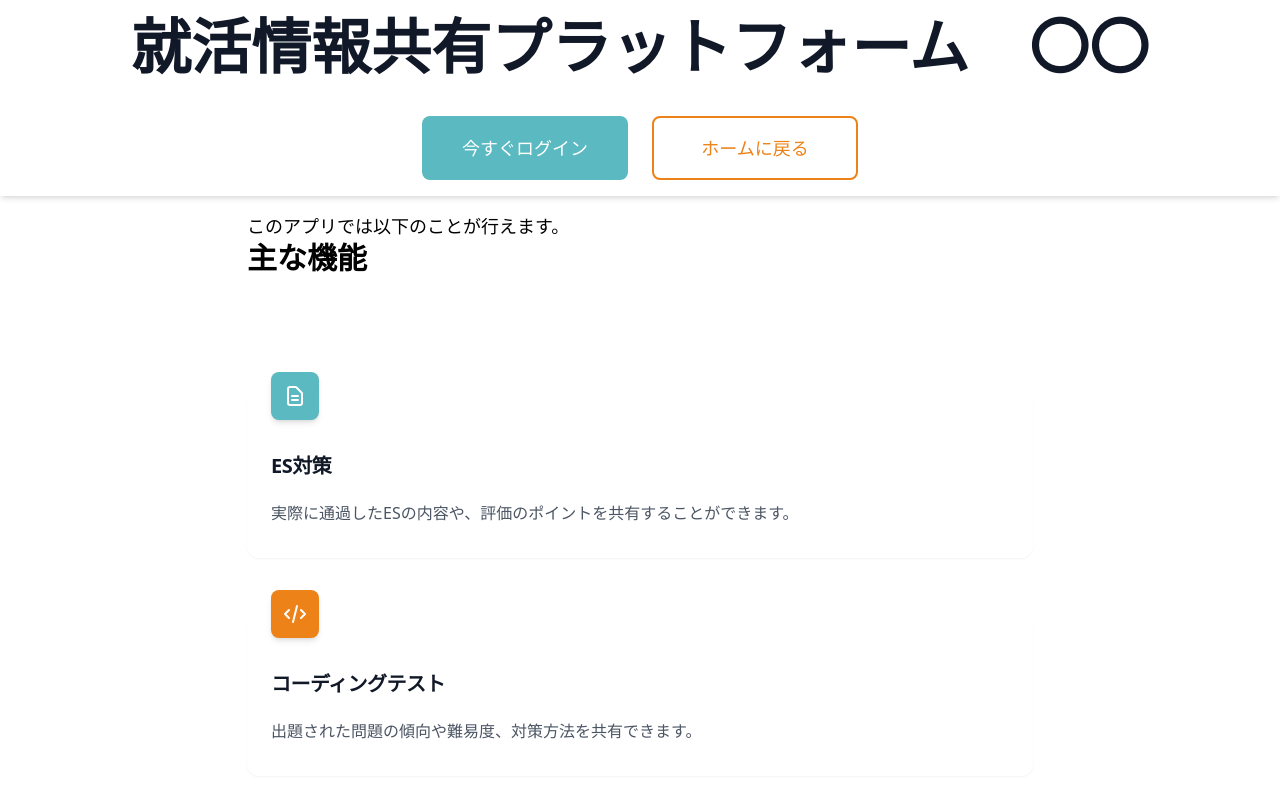
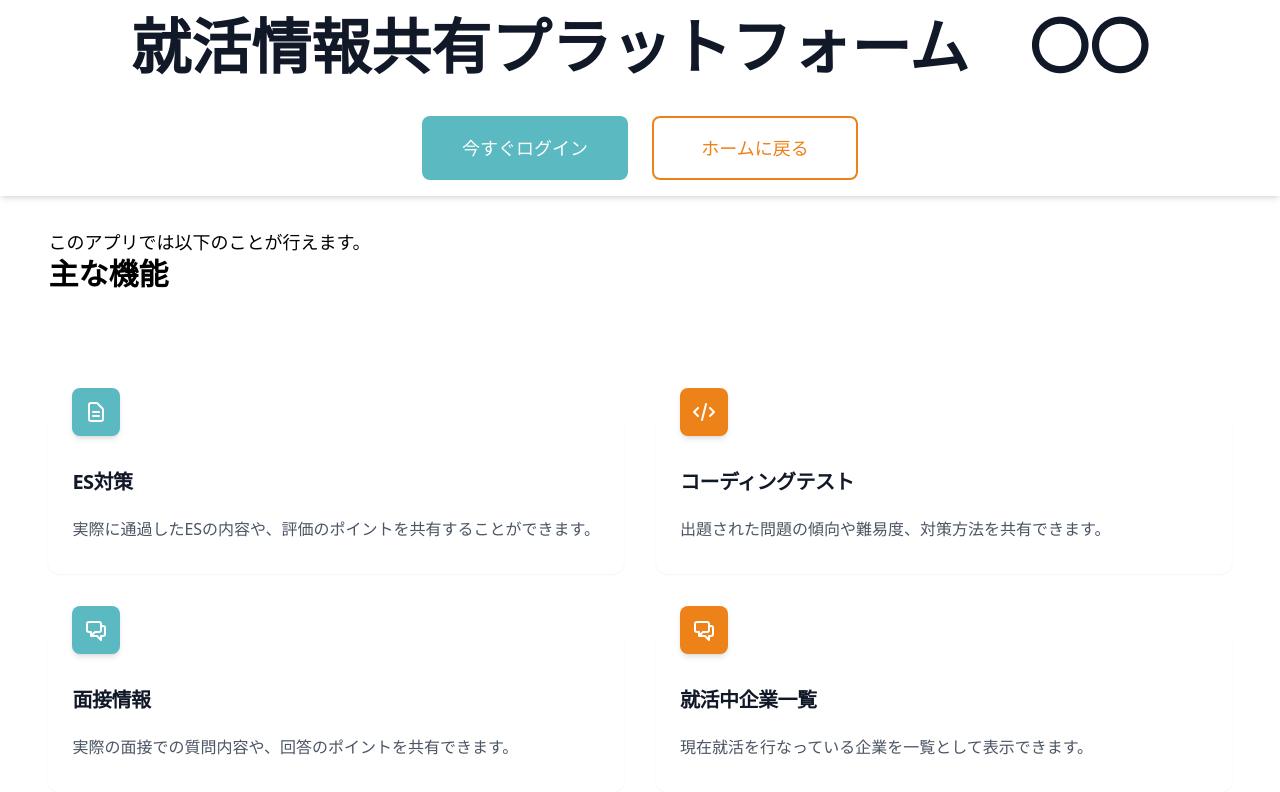
Before and after one commit to FrohleinYoshie/KPU_Syuukatu, a Next.js app in the folder syukatu/: page /about in a window 1280 px wide. Shown: the top 792 px of the page. Built offline with nearby package versions, Linux system fonts and the light colour scheme.

Commit message:
固定と初期位置の被りを解消＋固定している箇所を貫通する問題を修正1

```diff
--- a/syukatu/app/about/page.tsx
+++ b/syukatu/app/about/page.tsx
@@ -4,9 +4,9 @@ import Link from 'next/link';
 export default function AboutPage() {
   return (
     <div className="min-h-screen flex flex-col items-center justify-center">
-
+      <header className="fixed top-0 left-0 w-full bg-white shadow-md z-50 pointer-events-auto">
       <h1 className="fixed top-0 left-0 w-full text-center text-4xl
-      font-extrabold text-gray-900 sm:text-5xl md:text-6xl bg-white shadow-md py-4 z-100">
+      font-extrabold text-gray-900 sm:text-5xl md:text-6xl bg-white shadow-md py-4 z-50">
           就活情報共有プラットフォーム　〇〇
           <div className="mt-8 max-w-md mx-auto sm:flex sm:justify-center md:mt-10">
           <div className="space-y-4 sm:space-y-0 sm:mx-auto sm:inline-grid sm:grid-cols-2 sm:gap-6">
@@ -24,25 +24,22 @@ export default function AboutPage() {
 
       </div>
       </h1>
+      </header>
 
-      <main className='pt-16'>
-      <div className='auth-card'>
+      <main className='pt-1'>
+
+      <div className='pt-[200px] w-full'>
         <div className='space-y-6'>
 
-          <h1 className="text-3xl font-bold mb-3">Aboutページです</h1>
-          <p className="text-lg mb-8">これはAboutページの内容です。さてさて・・どれぐらいの長さか見せてもらうとしますか・・・</p>
-        </div>
-      </div>
-      <div className='auth-card'>
-        <div className='space-y-6'>
+          <h1 className="text-3xl font-bold mb-3">
 
-          <h1 className="text-3xl font-bold mb-3">Aboutページです</h1>
+          </h1>
           <p className="text-lg mb-8">このアプリでは以下のことが行えます。</p>
         </div>
       </div>
       <h1 className="text-3xl font-bold mb-3"　>主な機能</h1>
       <div className="mt-24">
-            <div className="grid grid-cols-3 gap-8 sm:grid-cols-2 lg:grid-cols-1">
+            <div className="grid grid-cols-3 gap-8 sm:grid-cols-2 lg:grid-cols-2">
               {[
                 {
                   title: "ES対策",
@@ -69,44 +66,20 @@ export default function AboutPage() {
                   )
                 },
                 {
-                  title: "コーディングテスト",
-                  description: "出題された問題の傾向や難易度、対策方法を共有できます。",
+                  title: "面接情報",
+                  description: "実際の面接での質問内容や、回答のポイントを共有できます。",
                   icon: (
                     <path
                       strokeLinecap="round"
                       strokeLinejoin="round"
                       strokeWidth={2}
-                      d="M10 20l4-16m4 4l4 4-4 4M6 16l-4-4 4-4"
+                      d="M17 8h2a2 2 0 012 2v6a2 2 0 01-2 2h-2v4l-4-4H9a1.994 1.994 0 01-1.414-.586m0 0L11 14h4a2 2 0 002-2V6a2 2 0 00-2-2H5a2 2 0 00-2 2v6a2 2 0 002 2h2v4l.586-.586z"
                     />
                   )
                 },
                 {
-                  title: "コーディングテスト",
-                  description: "出題された問題の傾向や難易度、対策方法を共有できます。",
-                  icon: (
-                    <path
-                      strokeLinecap="round"
-                      strokeLinejoin="round"
-                      strokeWidth={2}
-                      d="M10 20l4-16m4 4l4 4-4 4M6 16l-4-4 4-4"
-                    />
-                  )
-                },
-                {
-                  title: "コーディングテスト",
-                  description: "出題された問題の傾向や難易度、対策方法を共有できます。",
-                  icon: (
-                    <path
-                      strokeLinecap="round"
-                      strokeLinejoin="round"
-                      strokeWidth={2}
-                      d="M10 20l4-16m4 4l4 4-4 4M6 16l-4-4 4-4"
-                    />
-                  )
-                },
-                {
-                  title: "面接情報",
-                  description: "実際の面接での質問内容や、回答のポイントを共有できます。",
+                  title: "就活中企業一覧",
+                  description: "現在就活を行なっている企業を一覧として表示できます。",
                   icon: (
                     <path
                       strokeLinecap="round"
@@ -141,6 +114,8 @@ export default function AboutPage() {
               ))}
             </div>
           </div>
+
+      <h1 className="text-3xl font-bold mb-3"　>目的</h1>
       {/* ホームページへ戻るリンク */}
 
       </main>
```
